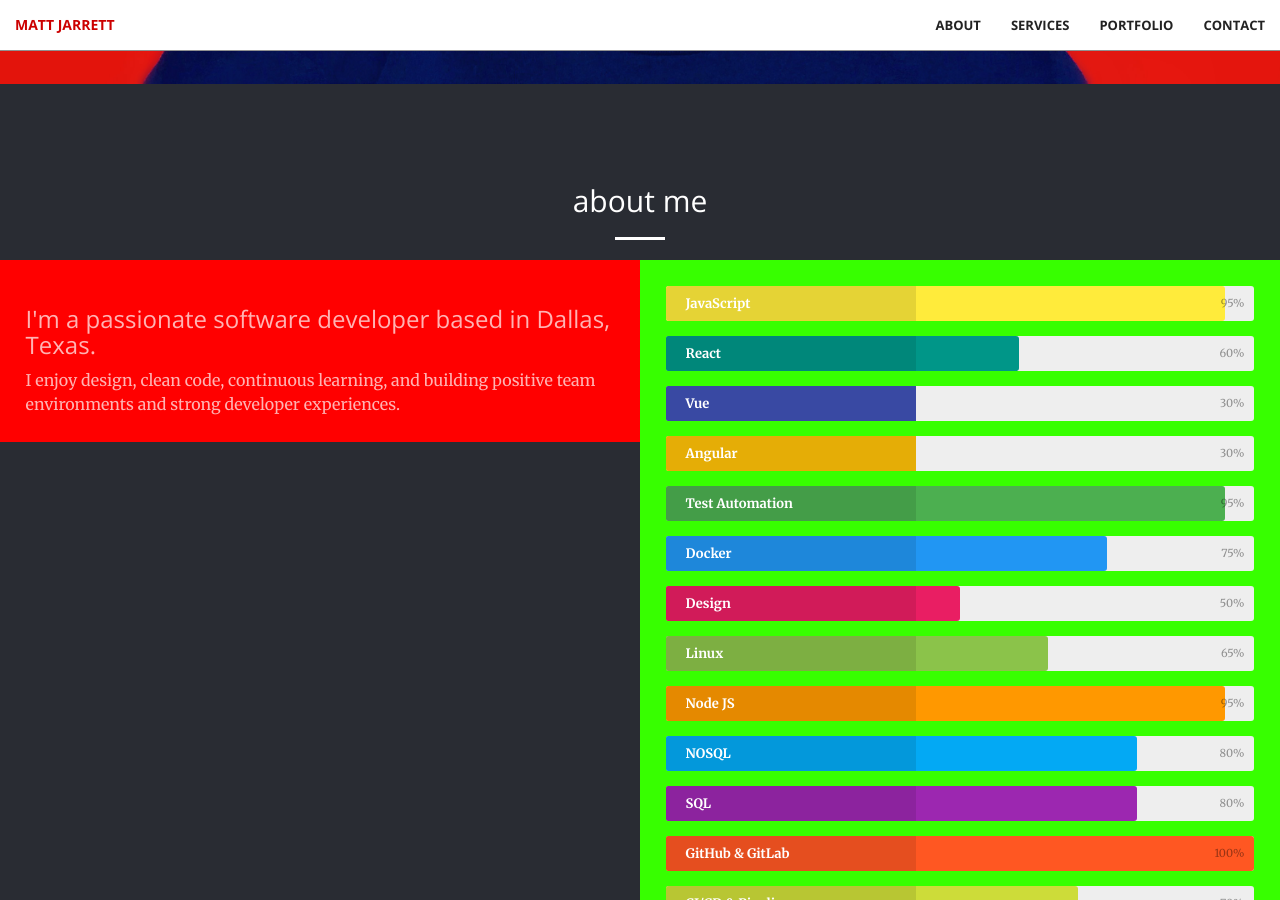
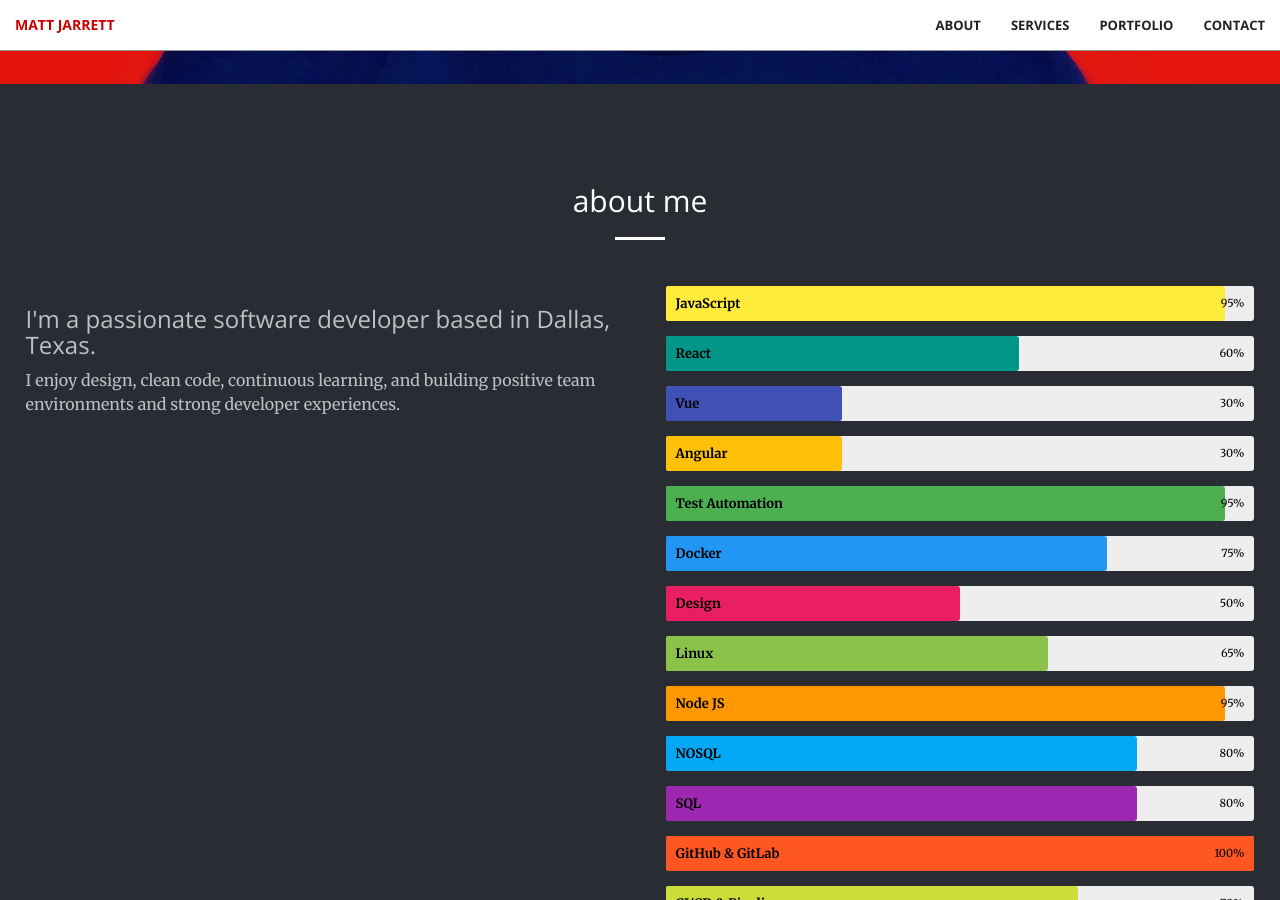
Before and after one commit to cujarrett/cujarrett.github.io, a Jekyll site: the page built from index.html, in a window 1280 px wide and 900 px high, scrolled down 816 px. Built offline with Jekyll 4.4.1, drawn with Linux system fonts in a browser that asks for light colours; Markdown is read by kramdown in place of the engine named in the settings.

```diff
--- a/_sass/_base.scss
+++ b/_sass/_base.scss
@@ -377,7 +377,7 @@
   position:absolute;
   top:0;
   left:0;
-width:250px;
+  width:auto;
   font-weight:bold;
   font-size:13px;
   color:#ffffff;
@@ -392,8 +392,8 @@
 
 .skillbar-title span {
   display:block;
-  background:rgba(0, 0, 0, 0.1);
-  padding:0 20px;
+  width: 168px;
+  padding:0 10px;
   height:35px;
   line-height:35px;
   -webkit-border-top-left-radius:3px;
@@ -402,6 +402,7 @@
   -moz-border-radius-bottomleft:3px;
   border-top-left-radius:3px;
   border-bottom-left-radius:3px;
+  color:rgba(0, 0, 0, 1);
 }
 
 .skillbar-bar {
@@ -420,17 +421,8 @@
   font-size:11px;
   height:35px;
   line-height:35px;
-  color:#ffffff;
-  color:rgba(0, 0, 0, 0.4);
+  color:rgba(0, 0, 0, 1);
 }
-
-// .container-split {
-//   width: 100%;
-//   height: auto;
-//   background: aqua;
-//   margin: auto;
-//   // padding: 10px;
-// }
 
 .about {
   height: auto;
@@ -441,13 +433,13 @@
 
 .left {
   width: 50%;
-  background: red;
+  // background: red;
   float: left;
   padding: 2%;
 }
 .right {
   width: 50%;
-  background: rgb(55, 255, 0);
+  // background: rgb(55, 255, 0);
   float: left;
   padding: 2%;
 }
```
